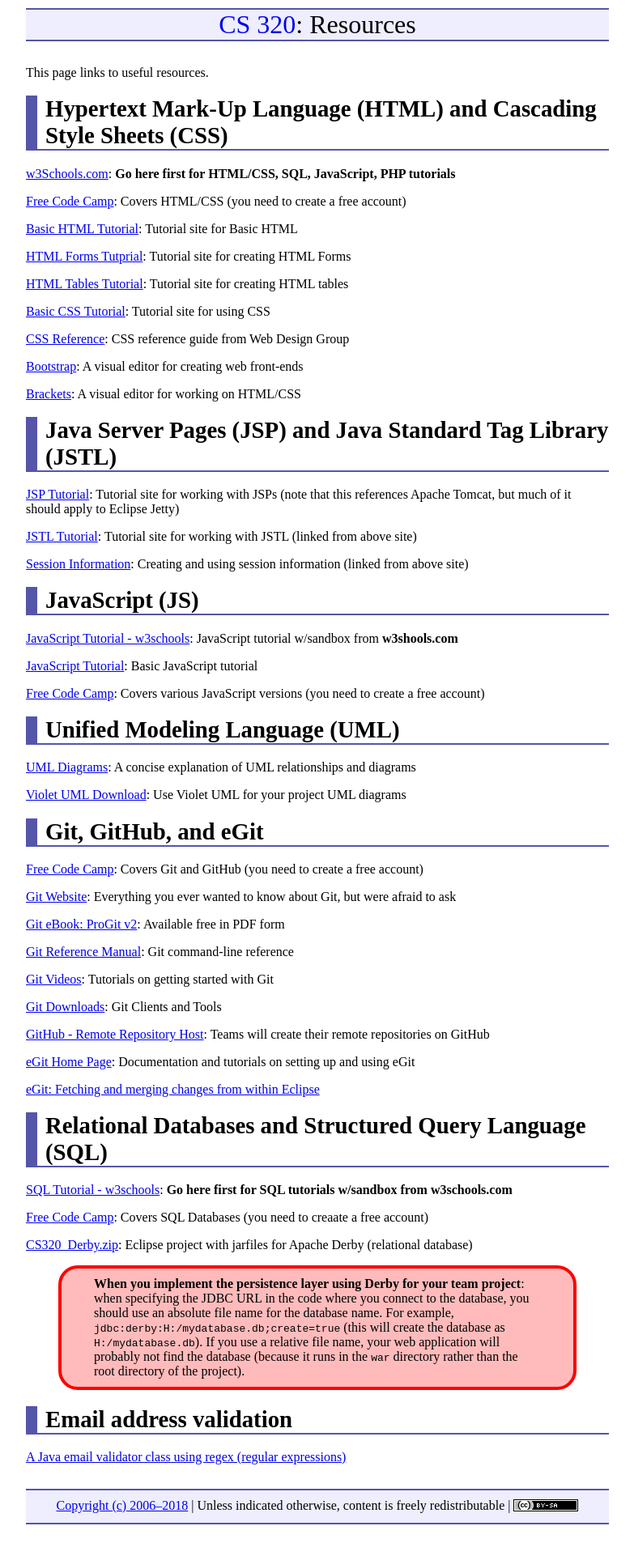
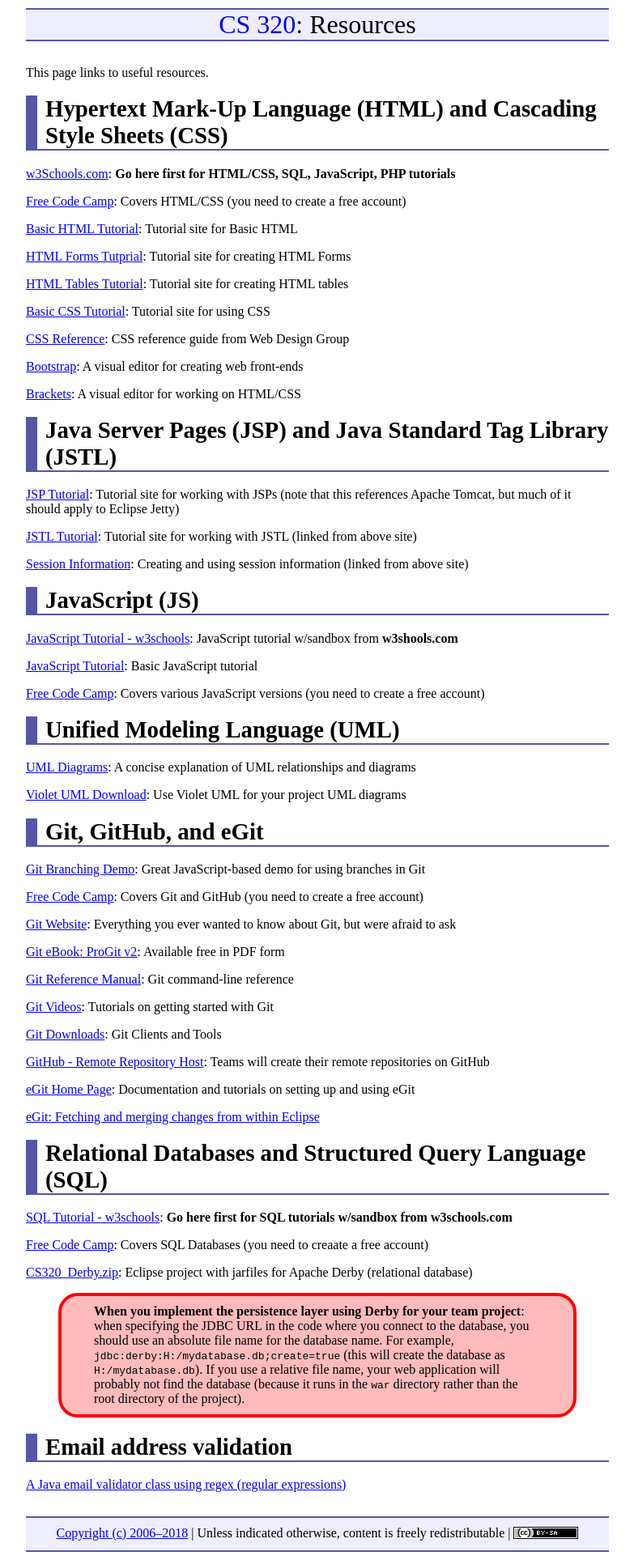
Before and after one commit to ycpcs/cs320-spring2018, a Jekyll site: the page built from resources/index.md, in a window 1280 px wide. Shown: the whole page at 81% size, without its empty margins (248-1031 px from the left). Built offline with Jekyll 4.4.1, drawn with Linux system fonts in a browser that asks for light colours; before the commit the page ends 1893 px from its top, so only the background shows below that.

Commit message:
added branching demo

```diff
--- a/resources/index.md
+++ b/resources/index.md
@@ -53,6 +53,8 @@ Unified Modeling Language (UML)
 
 Git, GitHub, and eGit
 =====================
+[Git Branching Demo](https://learngitbranching.js.org/): Great JavaScript-based demo for using branches in Git
+
 [Free Code Camp](https://www.freecodecamp.org): Covers Git and GitHub (you need to create a free account)
 
 [Git Website](https://git-scm.com): Everything you ever wanted to know about Git, but were afraid to ask
```
